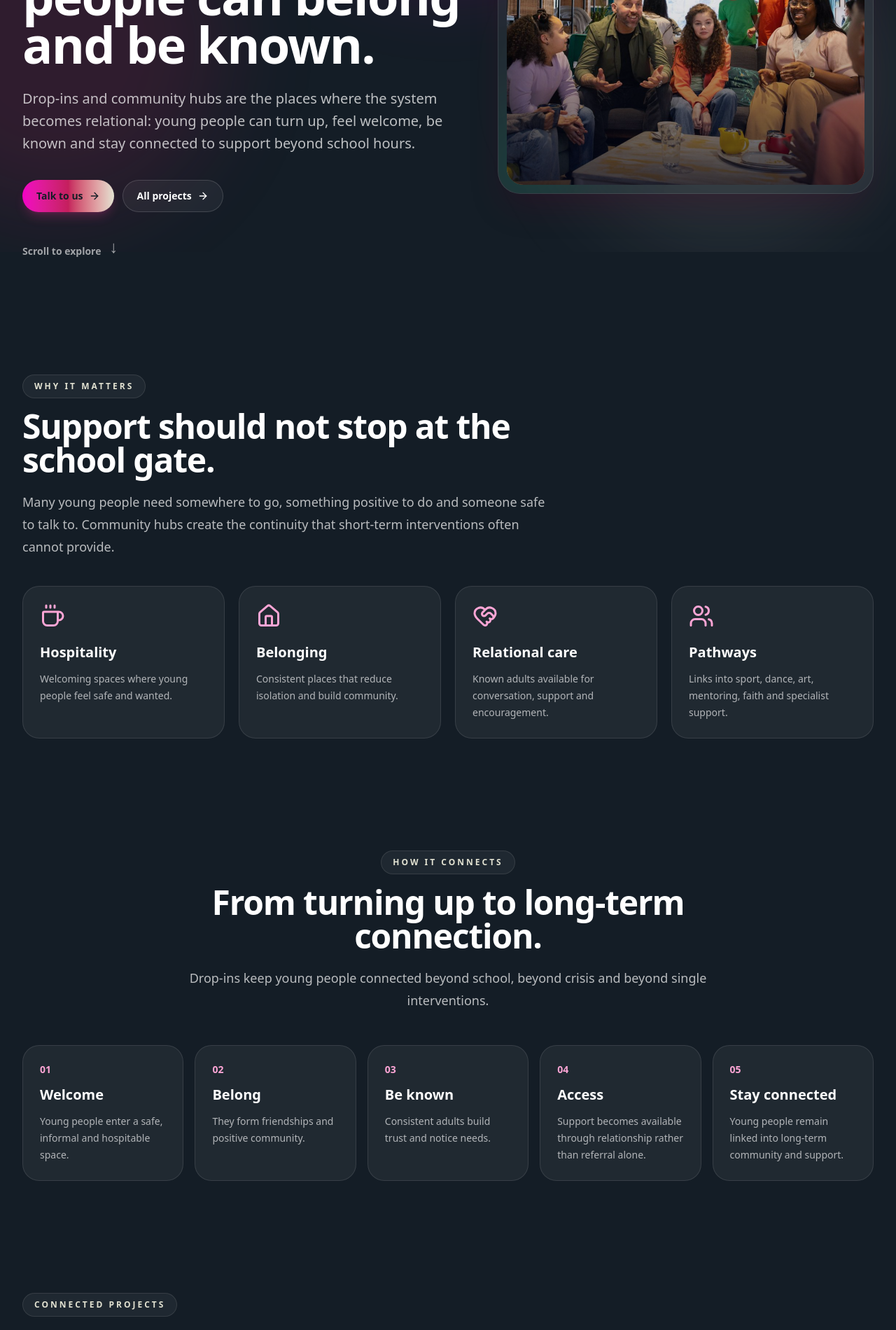
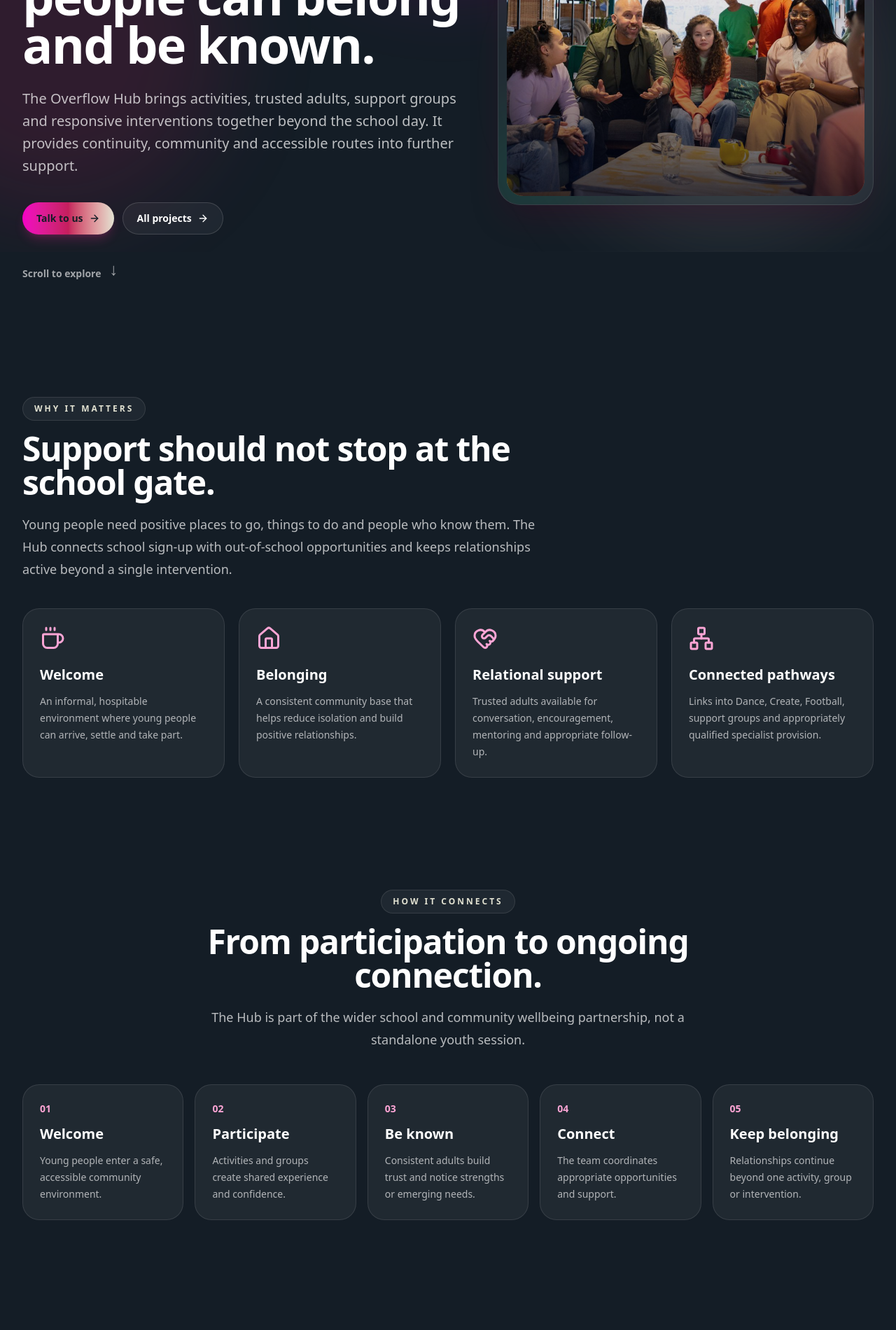
Before and after one commit to tomlambertstlukes-create/overflow-website, a Next.js app: page /projects/drop-ins in a window 1280 px wide. Shown: the part 440-2340 px from the top of the page at 70% size. Built offline with nearby package versions, Linux system fonts and the light colour scheme.

Commit message:
Rename community offer to Overflow Hub

```diff
--- a/app/projects/drop-ins/page.jsx
+++ b/app/projects/drop-ins/page.jsx
@@ -1,67 +1,78 @@
-import { Coffee, HeartHandshake, Home, Users } from "lucide-react";
+import {
+  Coffee,
+  HeartHandshake,
+  Home,
+  Network,
+} from "lucide-react";
 import ProjectPage from "@/components/ProjectPage";
 import { images } from "@/lib/data";
 
+export const metadata = {
+  title: "Overflow Hub | Kingdom Overflow",
+  description:
+    "A welcoming community base for activities, support groups and interventions where young people can belong and stay connected.",
+};
+
 const project = {
-  kicker: "Drop-ins & Community Hubs",
-  title: "Safe spaces beyond school where young people can belong and be known.",
+  kicker: "Overflow Hub",
+  title: "A welcoming community base where young people can belong and be known.",
   hero:
-    "Drop-ins and community hubs are the places where the system becomes relational: young people can turn up, feel welcome, be known and stay connected to support beyond school hours.",
+    "The Overflow Hub brings activities, trusted adults, support groups and responsive interventions together beyond the school day. It provides continuity, community and accessible routes into further support.",
   image: images.dropins,
   imageAlt:
     "Young people gathered in a relaxed community hub, representing safe space and belonging",
   whyTitle: "Support should not stop at the school gate.",
   whyIntro:
-    "Many young people need somewhere to go, something positive to do and someone safe to talk to. Community hubs create the continuity that short-term interventions often cannot provide.",
+    "Young people need positive places to go, things to do and people who know them. The Hub connects school sign-up with out-of-school opportunities and keeps relationships active beyond a single intervention.",
   features: [
     {
       icon: Coffee,
-      title: "Hospitality",
-      text: "Welcoming spaces where young people feel safe and wanted.",
+      title: "Welcome",
+      text: "An informal, hospitable environment where young people can arrive, settle and take part.",
     },
     {
       icon: Home,
       title: "Belonging",
-      text: "Consistent places that reduce isolation and build community.",
+      text: "A consistent community base that helps reduce isolation and build positive relationships.",
     },
     {
       icon: HeartHandshake,
-      title: "Relational care",
-      text: "Known adults available for conversation, support and encouragement.",
+      title: "Relational support",
+      text: "Trusted adults available for conversation, encouragement, mentoring and appropriate follow-up.",
     },
     {
-      icon: Users,
-      title: "Pathways",
-      text: "Links into sport, dance, art, mentoring, faith and specialist support.",
+      icon: Network,
+      title: "Connected pathways",
+      text: "Links into Dance, Create, Football, support groups and appropriately qualified specialist provision.",
     },
   ],
-  flowTitle: "From turning up to long-term connection.",
+  flowTitle: "From participation to ongoing connection.",
   flowIntro:
-    "Drop-ins keep young people connected beyond school, beyond crisis and beyond single interventions.",
+    "The Hub is part of the wider school and community wellbeing partnership, not a standalone youth session.",
   steps: [
     {
       title: "Welcome",
-      text: "Young people enter a safe, informal and hospitable space.",
+      text: "Young people enter a safe, accessible community environment.",
     },
     {
-      title: "Belong",
-      text: "They form friendships and positive community.",
+      title: "Participate",
+      text: "Activities and groups create shared experience and confidence.",
     },
     {
       title: "Be known",
-      text: "Consistent adults build trust and notice needs.",
+      text: "Consistent adults build trust and notice strengths or emerging needs.",
     },
     {
-      title: "Access",
-      text: "Support becomes available through relationship rather than referral alone.",
+      title: "Connect",
+      text: "The team coordinates appropriate opportunities and support.",
     },
     {
-      title: "Stay connected",
-      text: "Young people remain linked into long-term community and support.",
+      title: "Keep belonging",
+      text: "Relationships continue beyond one activity, group or intervention.",
     },
   ],
 };
 
-export default function DropInsPage() {
+export default function OverflowHubPage() {
   return <ProjectPage project={project} />;
 }
```
